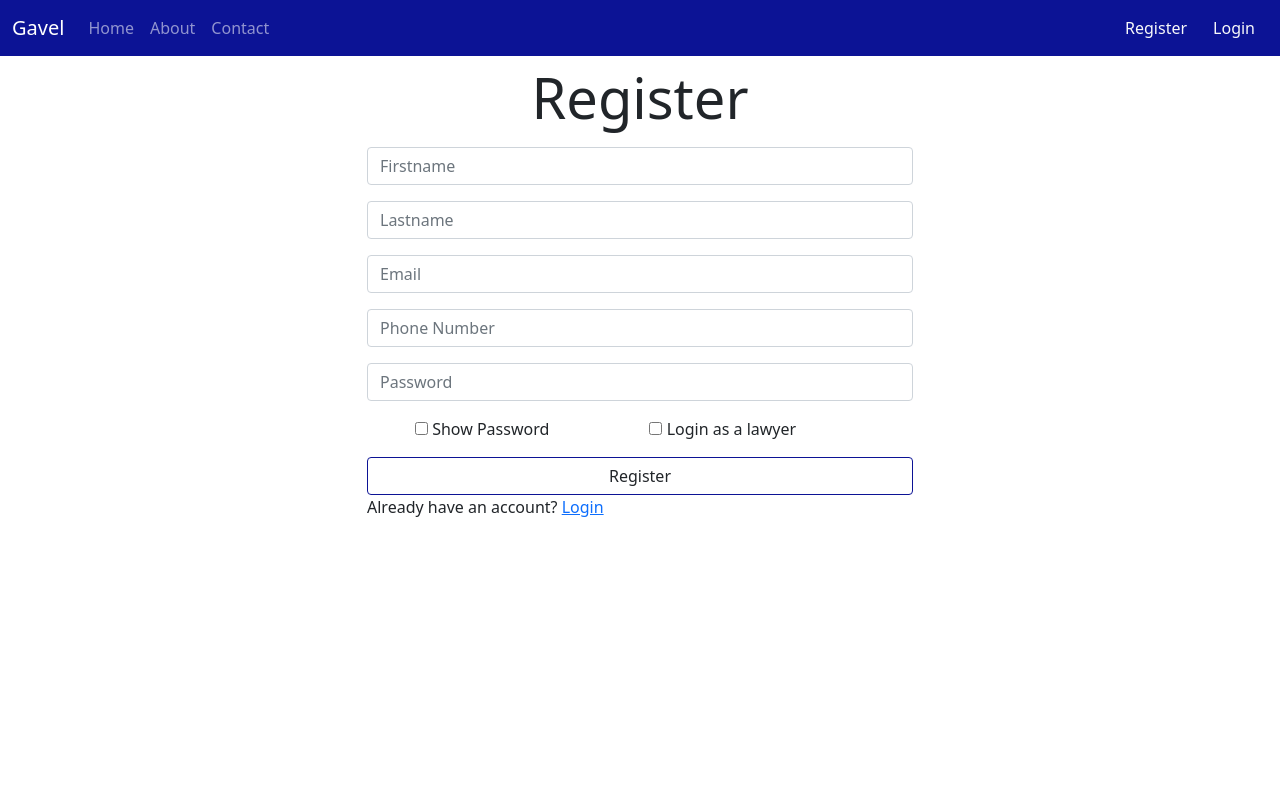
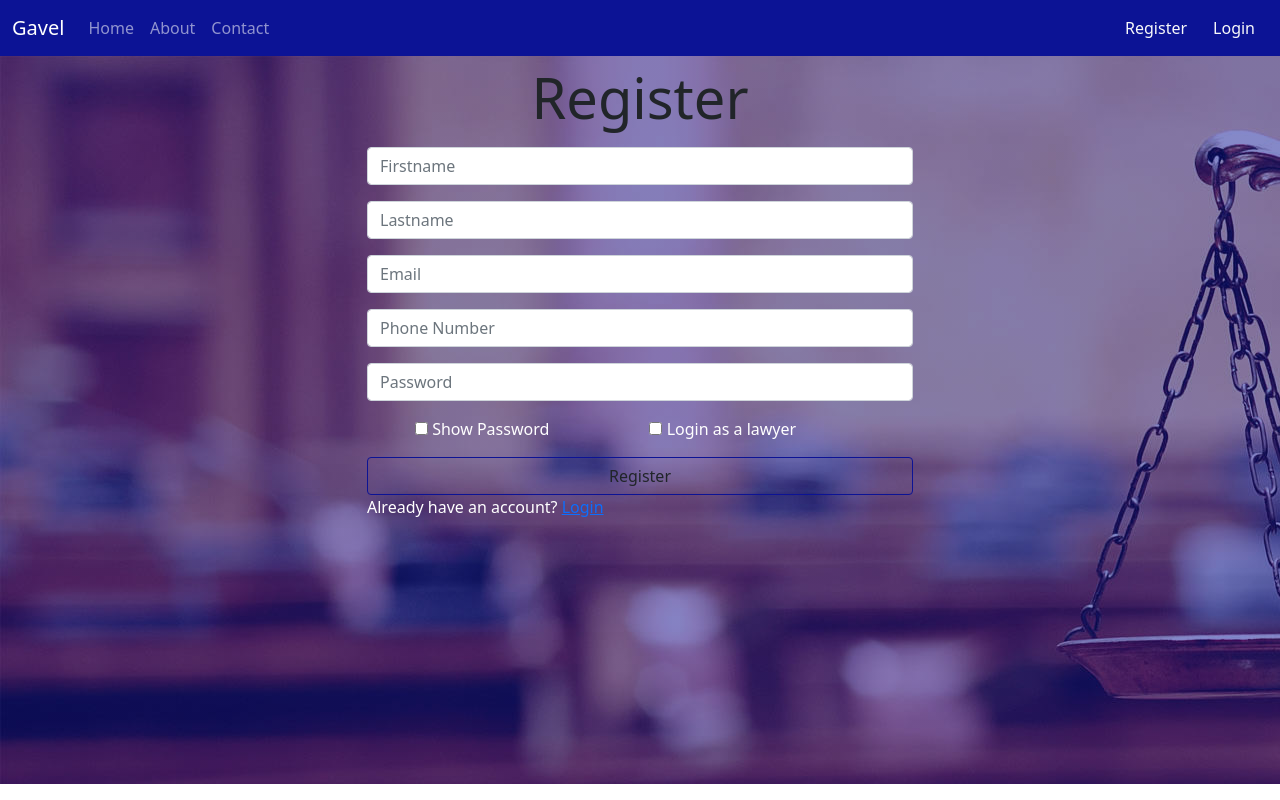
Before and after one commit to OyinDee/gavel, a React (Create React App) app: page /register in a window 1280 px wide. Built offline with nearby package versions, Linux system fonts and the light colour scheme.

Commit message:
completed the login and register

```diff
--- a/src/index.css
+++ b/src/index.css
@@ -1,6 +1,8 @@
+@import url('https://fonts.googleapis.com/css2?family=Ubuntu:ital,wght@0,300;0,400;0,500;0,700;1,300;1,400;1,500;1,700&display=swap');
+
 body {
   margin: 0;
-  font-family: -apple-system, BlinkMacSystemFont, 'Segoe UI', 'Roboto', 'Oxygen',
+  font-family: "Ubuntu", -apple-system, BlinkMacSystemFont, 'Segoe UI', 'Roboto', 'Oxygen',
     'Ubuntu', 'Cantarell', 'Fira Sans', 'Droid Sans', 'Helvetica Neue',
     sans-serif;
   -webkit-font-smoothing: antialiased;
@@ -46,3 +48,13 @@ code {
 .floats {
   float: right !important;
 }
+
+.bg-image {
+  background: linear-gradient(to bottom, rgba(12,19,149, 0.5), rgba(12,19,149, 0.5)), url("./register.jpg");
+  /* background-size: cover; */
+  height: 91vh;
+}
+
+.height {
+  height: 91vh !important;
+}
--- a/src/pages/Login.js
+++ b/src/pages/Login.js
@@ -34,10 +34,10 @@ const Login = () => {
         })
     }
   return (
-    <div className='d-flex flex-lg-row flex-sm-column flex-md-column flex-column'>
+    <div className='d-flex flex-lg-row flex-sm-column flex-md-column flex-column flex-column-reverse flex-md-column-reverse flex-sm-column-reverse'>
         <div className="col-lg-5 col-sm-12">
             <div className='row'>
-                <div className='container mx-2'>
+                <div className='container mx-2 mt-3'>
                     <h4 className='display-4 text-center my-2'>Login</h4>
                     <p className='floats mx-3'><input type="checkbox" onClick={() => setLawyer(!lawyer)}/> Login as a Lawyer</p>
                     {error && <div className='alert alert-danger text-danger text-center'>{error}</div>}
@@ -53,7 +53,7 @@ const Login = () => {
             </div>
         </div>
         <div className='col-lg-7 col-sm-12'>
-            <img src={login_image} alt="Law" className='w-100 h-100' />
+            <img src={login_image} alt="Law" className='w-100 height' />
         </div>
     </div>
   )
--- a/src/pages/Register.js
+++ b/src/pages/Register.js
@@ -36,7 +36,7 @@ const Register = () => {
     })
   }
   return (
-    <div>
+    <div className='bg-image'>
       <div className='container'>
         <div className='row'>
           <div className='container col-6'>
@@ -48,10 +48,10 @@ const Register = () => {
             <input className='w-100 form-control my-3' placeholder='Phone Number' value={phoneNumber} onChange={(e) => setPhoneNumber(e.target.value)} />
             <input  type={showPwd ? "text" : "password"} className='w-100 form-control my-3' placeholder='Password' value={password} onChange={(e) => setPassword(e.target.value)} />
             <p>
-              <span className='mx-5'><input type="checkbox" onClick={() => setShowPwd(!showPwd)} /> Show Password</span> <span className='mx-5'><input type="checkbox" onClick={() => setLawyer(!lawyer)} /> Login as a lawyer</span>
+              <span className='mx-5 text-white'><input type="checkbox" onClick={() => setShowPwd(!showPwd)} /> Show Password</span> <span className='mx-5 text-white'><input type="checkbox" onClick={() => setLawyer(!lawyer)} /> Login as a lawyer</span>
             </p>
             <button className='btn btn-outline-gavel w-100' onClick={signUp} >{isLoading ? <span className='spinner-border'></span> : "Register"}</button>
-            <p>Already have an account? <Link to="/login"> Login</Link></p>
+            <p className='text-white'>Already have an account? <Link to="/login"> Login</Link></p>
           </div>
         </div>
       </div>
```
Also changed, not shown: src/register.jpg (added).
